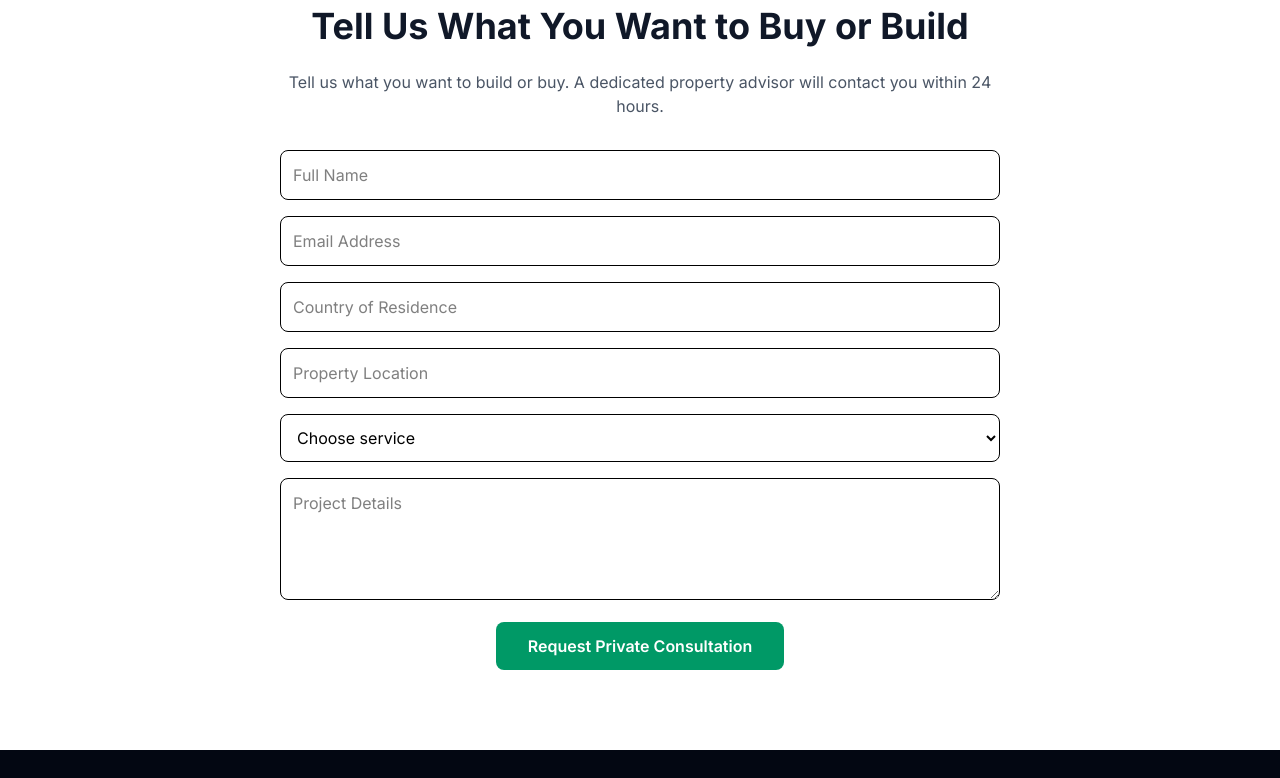
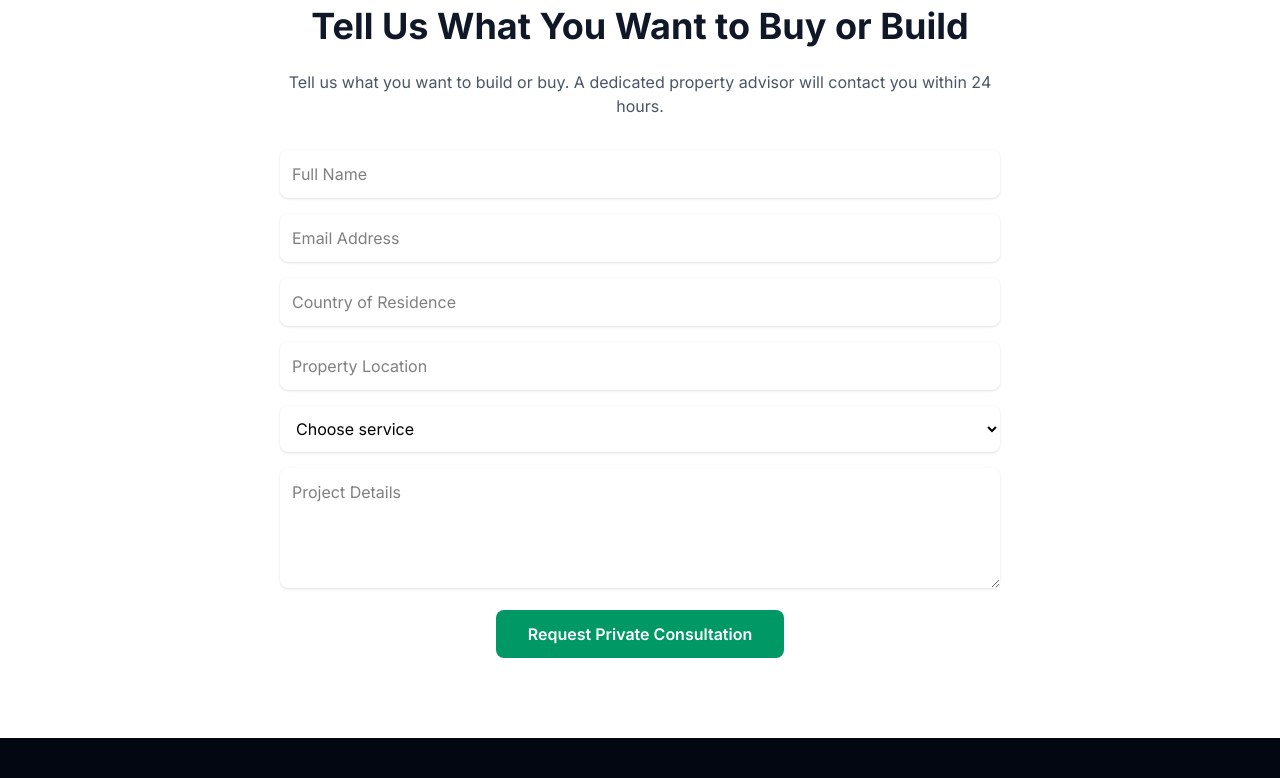
Before and after one commit to mywayisone/diaspora-property, a React (Vite) app: page / in a window 1280 px wide. Shown: the part 2695-3473 px from the top of the page. Built offline with nearby package versions, Linux system fonts and the light colour scheme.

Commit message:
contact form updated

```diff
--- a/src/components/ContactForm.jsx
+++ b/src/components/ContactForm.jsx
@@ -98,14 +98,14 @@ export default function ContactForm() {
 
           <form ref={formRef} onSubmit={sendEmail} className="space-y-4">
             <input
-              className="w-full border rounded-lg p-3"
+              className="w-full border-0 shadow rounded-lg p-3"
               name="full_name"
               placeholder="Full Name"
               required
             />
 
             <input
-              className="w-full border rounded-lg p-3"
+              className="w-full border-0 shadow rounded-lg p-3"
               name="email"
               type="email"
               placeholder="Email Address"
@@ -113,19 +113,19 @@ export default function ContactForm() {
             />
 
             <input
-              className="w-full border rounded-lg p-3"
+              className="w-full border-0 shadow rounded-lg p-3"
               name="country"
               placeholder="Country of Residence"
             />
 
             <input
-              className="w-full border rounded-lg p-3"
+              className="w-full border-0 shadow rounded-lg p-3"
               name="location"
               placeholder="Property Location"
             />
 
             <select
-              className="w-full border rounded-lg p-3"
+              className="w-full border-0 shadow rounded-lg p-3"
               name="service"
               required
             >
@@ -136,7 +136,7 @@ export default function ContactForm() {
             </select>
 
             <textarea
-              className="w-full border rounded-lg p-3"
+              className="w-full border-0 shadow rounded-lg p-3"
               name="message"
               placeholder="Project Details"
               rows={4}
--- a/src/components/Pricing.jsx
+++ b/src/components/Pricing.jsx
@@ -21,25 +21,25 @@ export default function Pricing() {
       <div className="border p-6 rounded-xl shadow hover:shadow-lg transition">
         <h4 className="font-semibold text-gray-700 mb-2 text-lg">Land Acquisition</h4>
         <p className="text-sm text-gray-500">Akure only</p>
-        <button className="mt-8 px-8 py-3 rounded-lg bg-emerald-600 text-white font-semibold hover:bg-emerald-700 transition">
+        <a className="mt-8 px-8 py-3 block w-fit mx-auto rounded-lg bg-emerald-600 text-white font-semibold hover:bg-emerald-700 transition" href="#contact">
           Request a Custom Quote
-        </button>
+        </a>
       </div>
 
       <div className="border p-6 rounded-xl shadow hover:shadow-lg transition">
         <h4 className="font-semibold text-gray-700 mb-2 text-lg">Property Development</h4>
         <p className="text-sm text-gray-500">Nationwide</p>
-        <button className="mt-8 px-8 py-3 rounded-lg bg-emerald-600 text-white font-semibold hover:bg-emerald-700 transition">
+        <a className="mt-8 px-8 py-3 block w-fit mx-auto rounded-lg bg-emerald-600 text-white font-semibold hover:bg-emerald-700 transition" href="#contact">
           Request a Custom Quote
-        </button>
+        </a>
       </div>
 
       <div className="border p-6 rounded-xl shadow hover:shadow-lg transition">
         <h4 className="font-semibold text-gray-700 mb-2 text-lg">Full Concierge</h4>
         <p className="text-sm text-gray-500">End-to-end service</p>
-        <button className="mt-8 px-8 py-3 rounded-lg bg-emerald-600 text-white font-semibold hover:bg-emerald-700 transition">
+        <a className="mt-8 px-8 py-3 block w-fit mx-auto rounded-lg bg-emerald-600 text-white font-semibold hover:bg-emerald-700 transition" href="#contact">
           Request a Custom Quote
-        </button>
+        </a>
       </div>
     </div>
   </div>
```
